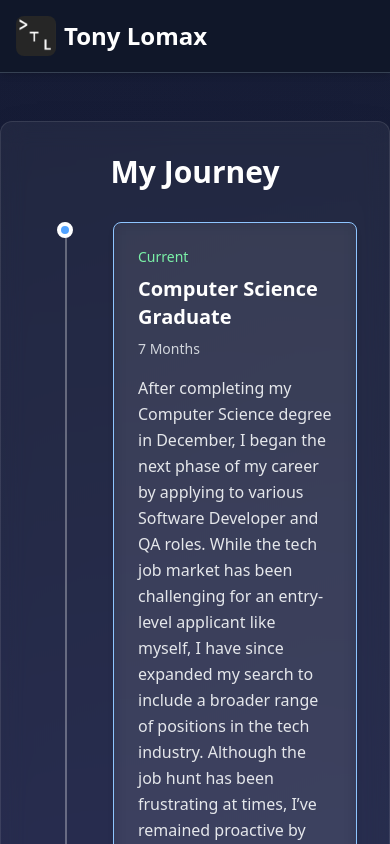
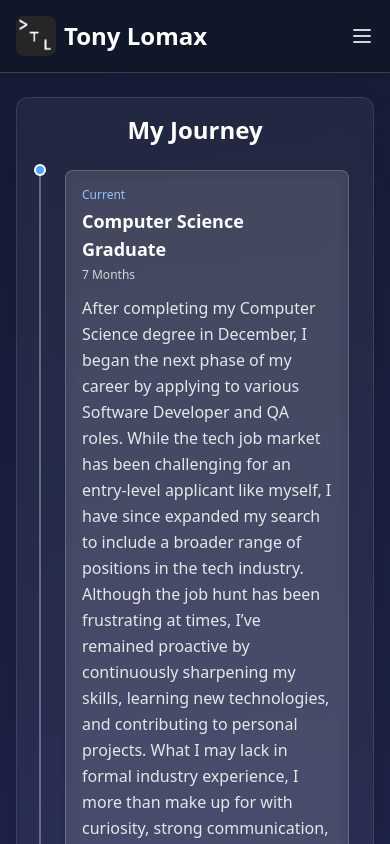
Before and after one commit to lomaxanthony/Portfolio, a React (Vite) app: page /Portfolio/timeline in a window 390 px wide. Shown: the top 844 px of the page. Built offline with nearby package versions, Linux system fonts and the light colour scheme.

Commit message:
Added Hamburger menu and fixed other mobile issues. Got the timeline line and dots line up how I like them. Might change later. Also modularized the header components into their own files and added them to a Header folder. Will likely do soemthing similar with other components for the site.

```diff
--- a/src/App.jsx
+++ b/src/App.jsx
@@ -1,6 +1,6 @@
 import React from "react";
 import { BrowserRouter as Router, Routes, Route } from "react-router-dom";
-import Header from "./components/Header";
+import Header from "./components/Header/Header";
 import Intro from "./components/Intro";
 import Projects from "./components/Projects";
 import Timeline from "./components/Timeline";
--- a/src/components/Header.jsx
+++ /dev/null
@@ -1,77 +0,0 @@
-import React from "react";
-import { Link, useLocation } from "react-router-dom";
-
-function Header() {
-  const location = useLocation();
-
-  return (
-    <header className="bg-gray-900/90 backdrop-blur-md shadow-md border-b border-gray-700 sticky top-0 z-50">
-      <div className="max-w-7xl mx-auto px-4 sm:px-6 lg:px-8">
-        <div className="flex justify-between items-center py-4">
-          {/* Left side - Logo and Name */}
-          <div className="flex items-center space-x-3">
-            <Link to="/Portfolio/" className="flex items-center space-x-2">
-              <img
-                src="/Portfolio/favicon/android-chrome-192x192.png"
-                width={40}
-                height={40}
-                alt="terminalLogo"
-                className="rounded-lg"
-              />
-              <h1 className="text-2xl font-bold text-white">
-                Tony Lomax
-              </h1>
-            </Link>
-          </div>
-
-          <div className="flex items-center space-x-6">
-            <nav className="hidden md:flex items-center space-x-6">
-              <Link
-                to="/Portfolio/projects"
-                className={`transition-colors duration-200 ${
-                  location.pathname === "/Portfolio/projects"
-                    ? "text-green-300"
-                    : "text-gray-300 hover:text-blue-300"
-                }`}
-              >
-                Projects
-              </Link>
-              <Link
-                to="/Portfolio/timeline"
-                className={`transition-colors duration-200 ${
-                  location.pathname === "/Portfolio/timeline"
-                    ? "text-green-300"
-                    : "text-gray-300 hover:text-blue-300"
-                }`}
-              >
-                Timeline
-              </Link>
-              <Link
-                to="/Portfolio/notes"
-                className={`transition-colors duration-200 ${
-                  location.pathname === "/Portfolio/notes"
-                    ? "text-green-300"
-                    : "text-gray-300 hover:text-blue-300"
-                }`}
-              >
-                Dev Notes
-              </Link>
-              <Link
-                to="/Portfolio/contact"
-                className={`transition-colors duration-200 ${
-                  location.pathname === "/Portfolio/contact"
-                    ? "text-green-300"
-                    : "text-gray-300 hover:text-blue-300"
-                }`}
-              >
-                Contact Me
-              </Link>
-            </nav>
-          </div>
-        </div>
-      </div>
-    </header>
-  );
-}
-
-export default Header;
--- /dev/null
+++ b/src/components/Header/Hamburger.jsx
@@ -0,0 +1,18 @@
+function HamburgerButton({ isOpen, onClick }) {
+  return (
+    <button
+      onClick={onClick}
+      className="md:hidden text-gray-300 hover:text-white focus:outline-none"
+    >
+      <svg className="h-6 w-6" fill="none" viewBox="0 0 24 24" stroke="currentColor">
+        {isOpen ? (
+          <path strokeLinecap="round" strokeLinejoin="round" strokeWidth={2} d="M6 18L18 6M6 6l12 12" />
+        ) : (
+          <path strokeLinecap="round" strokeLinejoin="round" strokeWidth={2} d="M4 6h16M4 12h16M4 18h16" />
+        )}
+      </svg>
+    </button>
+  );
+}
+
+export default HamburgerButton;
--- /dev/null
+++ b/src/components/Header/Header.jsx
@@ -0,0 +1,36 @@
+import React, { useState } from "react";
+import Logo from "./Logo";
+import Navigation from "./Navigation";
+import Hamburger from "./Hamburger";
+import MobileNav from "./MobileNav";
+
+function Header() {
+  const [isNavOpen, setIsNavOpen] = useState(false);
+
+  const toggleNav = () => {
+    setIsNavOpen(!isNavOpen);
+  };
+
+  const closeNav = () => {
+    setIsNavOpen(false);
+  };
+
+  return (
+    <header className="bg-gray-900/90 backdrop-blur-md shadow-md border-b border-gray-700 sticky top-0 z-50">
+      <div className="max-w-7xl mx-auto px-4 sm:px-6 lg:px-8">
+        <div className="flex justify-between items-center py-4">
+          <Logo />
+
+          <div className="flex items-center space-x-6">
+            <Navigation />
+            <Hamburger isOpen={isNavOpen} onClick={toggleNav} />
+          </div>
+
+          <MobileNav isOpen={isNavOpen} onClose={closeNav} />
+        </div>
+      </div>
+    </header>
+  );
+}
+
+export default Header;
--- /dev/null
+++ b/src/components/Header/Logo.jsx
@@ -0,0 +1,20 @@
+import { Link } from "react-router-dom";
+
+function Logo() {
+  return (
+    <Link to="/Portfolio/" className="flex items-center space-x-2">
+      <img
+        src="/Portfolio/favicon/android-chrome-192x192.png"
+        width={40}
+        height={40}
+        alt="terminalLogo"
+        className="rounded-lg"
+      />
+      <h1 className="text-2xl font-bold text-white">
+        Tony Lomax
+      </h1>
+    </Link>
+  );
+}
+
+export default Logo;
--- /dev/null
+++ b/src/components/Header/MobileNav.jsx
@@ -0,0 +1,46 @@
+import { Link, useLocation } from "react-router-dom";
+
+function MobileNav({ isOpen, onClose }) {
+  const location = useLocation();
+
+  const navItems = [
+    { path: "/Portfolio/projects", label: "Projects" },
+    { path: "/Portfolio/timeline", label: "Timeline" },
+    { path: "/Portfolio/notes", label: "Dev Notes" },
+    { path: "/Portfolio/contact", label: "Contact Me" }
+  ];
+
+  if (!isOpen) return null;
+
+  return (
+    <>
+      {/* Backdrop overlay */}
+      <div
+        className="fixed inset-0 bg-black/50 z-40 md:hidden"
+        onClick={onClose}
+      />
+
+      {/* Dropdown menu from right side */}
+      <nav className="absolute top-full right-0 w-48 bg-gray-900/95 backdrop-blur-md border border-gray-700 rounded-lg shadow-xl z-50 md:hidden mt-2 mr-4">
+        <div className="flex flex-col py-3">
+          {navItems.map((item) => (
+            <Link
+              key={item.path}
+              to={item.path}
+              onClick={onClose}
+              className={`py-3 px-4 transition-colors duration-200 ${
+                location.pathname === item.path
+                  ? "text-green-300 bg-gray-800/50"
+                  : "text-gray-300 hover:text-blue-300 hover:bg-gray-800/30"
+              }`}
+            >
+              {item.label}
+            </Link>
+          ))}
+        </div>
+      </nav>
+    </>
+  );
+}
+
+export default MobileNav;
--- /dev/null
+++ b/src/components/Header/Navigation.jsx
@@ -0,0 +1,32 @@
+import { Link, useLocation } from "react-router-dom";
+
+function Navigation() {
+  const location = useLocation();
+
+  const navItems = [
+    { path: "/Portfolio/projects", label: "Projects" },
+    { path: "/Portfolio/timeline", label: "Timeline" },
+    { path: "/Portfolio/notes", label: "Dev Notes" },
+    { path: "/Portfolio/contact", label: "Contact Me" }
+  ];
+
+  return (
+    <nav className="hidden md:flex items-center space-x-6">
+      {navItems.map((item) => (
+        <Link
+          key={item.path}
+          to={item.path}
+          className={`transition-colors duration-200 ${
+            location.pathname === item.path
+              ? "text-green-300"
+              : "text-gray-300 hover:text-blue-300"
+          }`}
+        >
+          {item.label}
+        </Link>
+      ))}
+    </nav>
+  );
+}
+
+export default Navigation;
--- a/src/components/Timeline.jsx
+++ b/src/components/Timeline.jsx
@@ -1,21 +1,19 @@
-import timeline from '../data/timeline'
-import TimelineItem from './TimelineItem'
-
-//   Timeline Props =  year, title, duration, details
+import timeline from "../data/timeline";
+import TimelineItem from "./TimelineItem";
 
 function Timeline() {
   return (
-    <div className="min-h-screen py-12">
-      <div className="max-w-4xl mx-auto bg-white/5 backdrop-blur-md border border-white/10 rounded-xl p-8 shadow-2xl">
-        <h2 className="text-3xl font-bold text-white mb-8 text-center">
+    <div className="min-h-screen py-6 md:py-12 px-4 md:px-0">
+      <div className="max-w-4xl mx-auto bg-white/5 backdrop-blur-md border border-white/10 rounded-xl p-4 md:p-8 shadow-2xl">
+        <h2 className="text-2xl md:text-3xl font-bold text-white mb-6 md:mb-8 text-center">
           My Journey
         </h2>
 
         <div className="relative">
-          {/* Timeline line */}
-          <div className="absolute left-8 top-0 bottom-0 w-0.5 bg-white/30"></div>
+          {/* line for timeline */}
+          <div className="absolute left-[0.4rem] md:left-[.33rem] top-[6px] md:top-[8px] w-0.5 bg-white/30" style={{height: 'calc(100% - 12px)'}}></div>
 
-          <div className="space-y-8">
+          <div className="space-y-6 md:space-y-8">
             {timeline.map((item, index) => (
               <TimelineItem
                 key={index}
--- a/src/components/TimelineItem.jsx
+++ b/src/components/TimelineItem.jsx
@@ -1,24 +1,25 @@
+// filepath: c:\Users\lomax\Website\Static\Portfolio\src\components\TimelineItem.jsx
 function TimelineItem({ year, title, duration, details }) {
   return (
-    <div className="relative flex items-start">
-      {/* Timeline dot */}
-      <div className="absolute left-8 w-4 h-4 bg-blue-400 rounded-full border-4 border-white transform -translate-x-1/2 z-5"></div>
+    <div className="relative">
+      {/* Timeline dot  */}
+      <div className="absolute left-[0.46rem] md:left-[.4rem] w-3 h-3 md:w-4 md:h-4 bg-blue-400 rounded-full border-2 md:border-4 border-white transform -translate-x-1/2 z-10 top-[-0.39rem]"></div>
 
-      {/* Content */}
-      <div className="ml-20 bg-white/5 backdrop-blur-sm p-6 rounded-lg shadow-md border border-blue-300 w-full">
-        <div className="mb-4">
-          <h4 className="text-sm font-medium text-green-300 mb-2">
+      {/* Content container */}
+      <div className="ml-8 md:ml-12 mr-2 md:mr-2 bg-white/10 backdrop-blur-sm p-4 md:p-6 rounded-lg shadow-md border border-white/20">
+        <div className="mb-3 md:mb-4">
+          <h4 className="text-xs md:text-sm font-medium text-blue-300 mb-1 md:mb-2">
             {year}
           </h4>
-          <h3 className="text-xl font-semibold text-white mb-2">
+          <h3 className="text-lg md:text-xl font-semibold text-white mb-1 md:mb-2">
             {title}
           </h3>
-          <p className="text-sm text-gray-300 font-medium">
+          <p className="text-xs md:text-sm text-gray-300 font-medium">
             {duration}
           </p>
         </div>
         <div>
-          <p className="text-gray-200 leading-relaxed">
+          <p className="text-base text-gray-200 leading-relaxed">
             {details}
           </p>
         </div>
--- a/src/data/noteEntries.js
+++ b/src/data/noteEntries.js
@@ -57,12 +57,24 @@ const noteEntries = [
     At some point, I would like to implement a cleverer way to handle text formatting, but for now, I’m feeling dangerous.`,
   },
   {
-        date:"07/06/2025",
-        title:"Removing 'LightMode'",
-        content:
-        `Getting rid of Light Mode for now. Added an atmospheric gradient—only really works and looks good with a dark background. No need to have both I think. I get how to add the button and use the setDarkMode hook to change the background color, but I never got it fully working in the first place. (I have admittedly have been relying on Copilot for a lot of CSS). And this is another example of taking the quick AI shortcut to get “full functionality” that ends up being clunky in execution. Even worse, I wouldn’t say that I fully learned conditional light/dark rendering. I've watched a few videos of developers implementing it into their site, but I obviously didn't fully grasp the important steps to make sure both light and dark work together with Tailwind. Might be a feature to re-implement at a future date.
-        `
-    }
+    date: "07/06/2025",
+    title: "Removing 'LightMode'",
+    content: `Getting rid of Light Mode for now. Added an atmospheric gradient—only really works and looks good with a dark background. No need to have both I think. I get how to add the button and use the setDarkMode hook to change the background color, but I never got it fully working in the first place. (I have admittedly have been relying on Copilot for a lot of CSS). And this is another example of taking the quick AI shortcut to get “full functionality” that ends up being clunky in execution. Even worse, I wouldn’t say that I fully learned conditional light/dark rendering. I've watched a few videos of developers implementing it into their site, but I obviously didn't fully grasp the important steps to make sure both light and dark work together with Tailwind. Might be a feature to re-implement at a future date.
+    `,
+  },
+  {
+    date: "07/07/2025",
+    title: "Hamburger for Mobile",
+    content: `I texted the link to my site to a friend today. Realizing that I haven’t seen how it looks on mobile, I opened the link on my phone. I realized something: I need a hamburger!  Hamburger Menu that is. I can’t see my nav bar on small screens, which I knew would be a potential issue, but I’ve only been developing on a full desktop browser.
+    <br></br>
+    I’ve watched a few videos of people building portfolio sites with react and seen how they have handled the hamburger menu. I followed along with my original iteration of my portfolio site and had a working hamburger menu. But as with many aspects of the early implementation of my portfolio site, I was just trying to implement features I knew that I needed without fully understanding how they’re built.
+    <br></br>
+    Turns out that the best way to do this is always begin formatting your CSS with mobile screens in mind and then use the Tailwind breakpoints to handle larger screens. I made the classic mistake of trying to learn two technologies at one time (React and Tailwind), which naturally led me to asking Copilot to handle much of the CSS.
+    <br></br>
+    Now I have to go back and re-do things the correct way (I hope). As always, there’s a good lesson here in taking shortcuts in order to get something working, and I know better. But I needed to <i>finally</i> get my portfolio hosted and live. Not only that, I also knew that I needed the site to look and feel professional. The irony of this is not lost on me: taking a shortcut without fully understanding how TailwindCSS works may have made my site appear more polished, but in reality just made it clunky and disorganized.
+    <br></br>
+    I think being okay with vibe coding certain sections with the knowledge that at some point I will absolutely need to refactor this is a slippery slope as scope increases with this and other projects. Although this approach has allowed me to get a functional app live, and my thirst for tinkering and understanding is saving me from an endless tunnel of shallow understanding.`,
+  },
 ];
 
 export default noteEntries;
```
